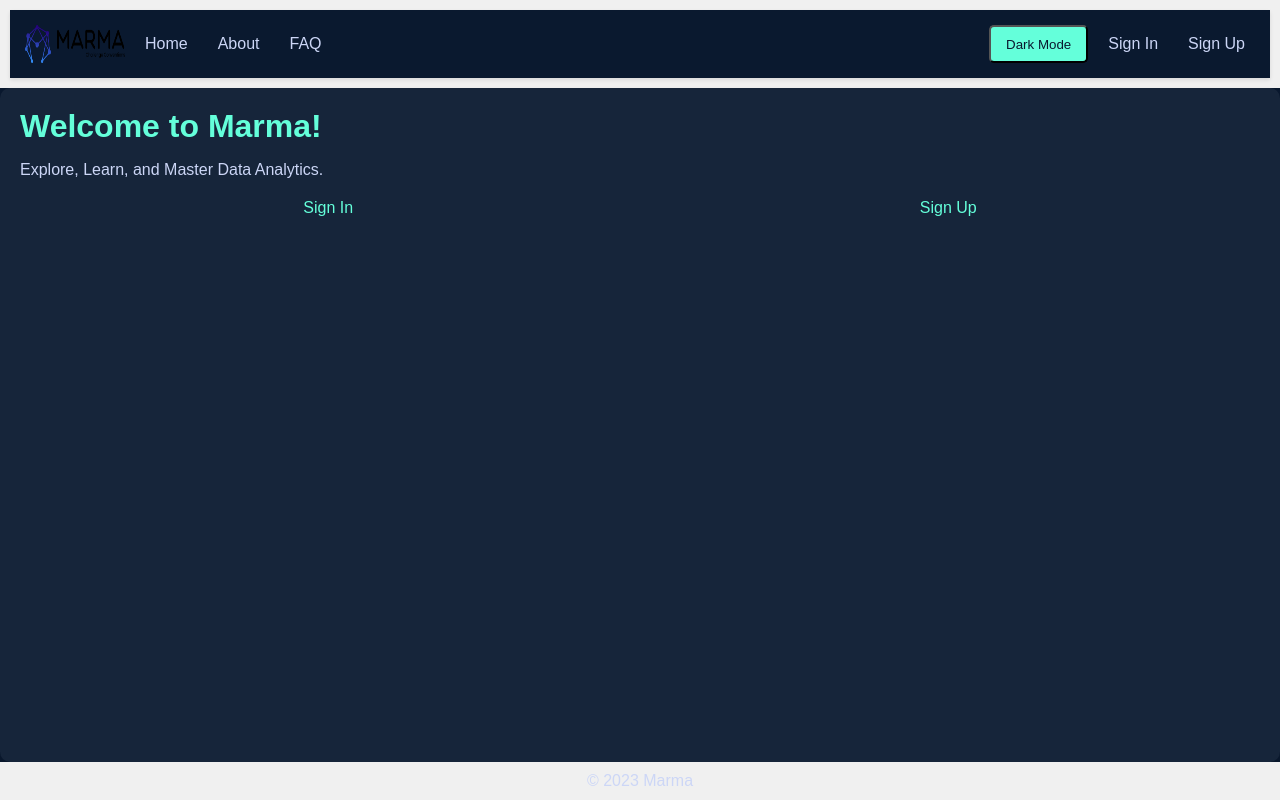
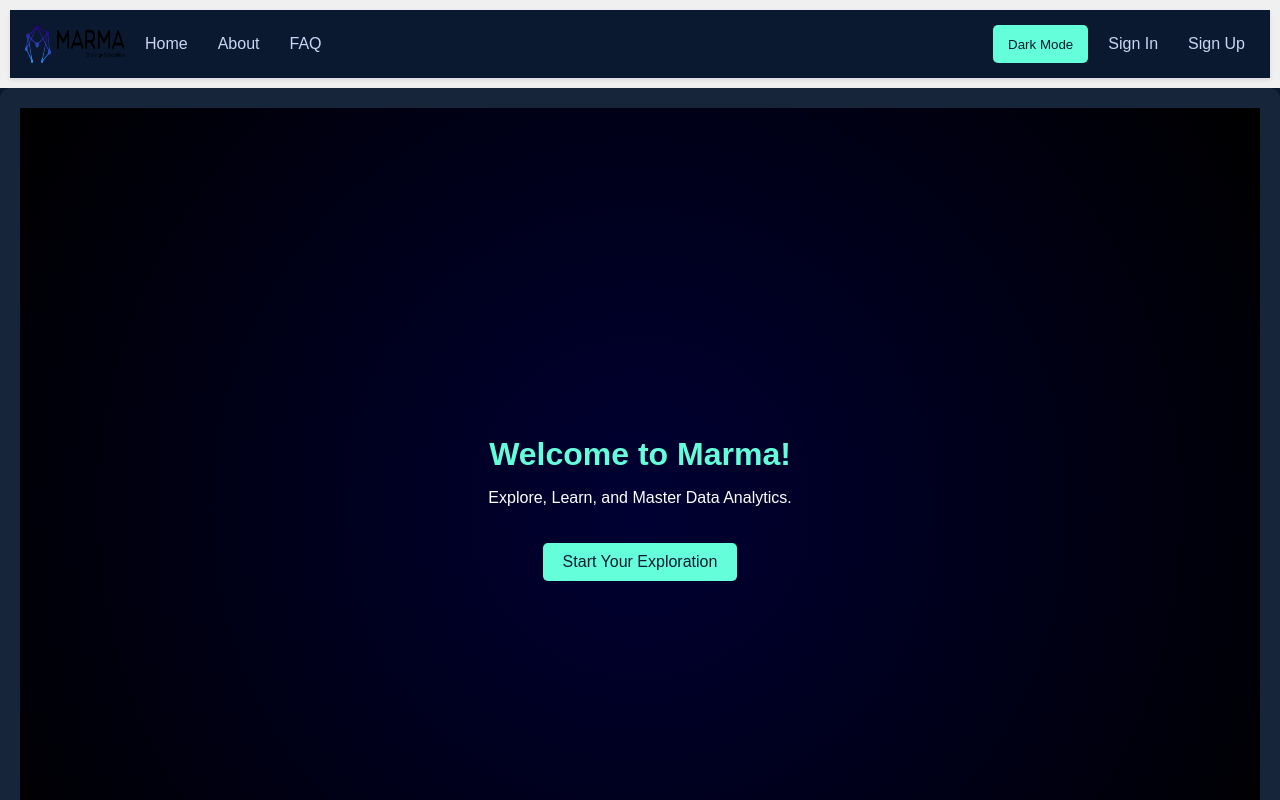
Before and after one commit to marma-akshay/marma_test_1, a React (Create React App) app in the folder frontend/: page / in a window 1280 px wide. Shown: the top 800 px of the page. Built offline with nearby package versions, Linux system fonts and the light colour scheme.

Commit message:
ehanced landing page 1

```diff
--- /dev/null
+++ b/frontend/src/components/LandingPage.css
@@ -0,0 +1,41 @@
+.landing-page {
+    background: radial-gradient(circle at center, #000033, #000000);
+    color: #ffffff;
+    height: 100vh;
+    display: flex;
+    flex-direction: column;
+    align-items: center;
+    justify-content: center;
+  }
+
+  .tunnel {
+    text-align: center;
+  }
+
+  .buttons {
+    display: flex;
+    justify-content: space-around;
+    margin-top: 20px;
+  }
+
+  .button {
+    padding: 10px 20px;
+    border: none;
+    background-color: #007bff;
+    color: #ffffff;
+    border-radius: 5px;
+    cursor: pointer;
+    transition: background-color 0.3s ease;
+  }
+
+  .button:hover {
+    background-color: #0056b3;
+  }
+
+  .explore-button {
+    background-color: #00cc66; /* Quantum glow color */
+  }
+
+  .sign-in-button, .sign-up-button {
+    background-color: #007bff; /* Regular button color */
+  }
--- a/frontend/src/components/LandingPage.js
+++ b/frontend/src/components/LandingPage.js
@@ -1,14 +1,16 @@
 import React from 'react';
 import { Link } from 'react-router-dom';
+import './LandingPage.css';
 
 function LandingPage() {
   return (
     <div className="landing-page">
-      <h1>Welcome to Marma!</h1>
-      <p>Explore, Learn, and Master Data Analytics.</p>
+      <div className="tunnel">
+        <h1>Welcome to Marma!</h1>
+        <p>Explore, Learn, and Master Data Analytics.</p>
+      </div>
       <div className="buttons">
-        <Link to="/signin">Sign In</Link>
-        <Link to="/signup">Sign Up</Link>
+        <Link to="/signup" className="button explore-button">Start Your Exploration</Link>
       </div>
     </div>
   );
--- a/package.json
+++ b/package.json
@@ -1,5 +1,6 @@
 {
   "dependencies": {
-    "bcrypt": "^5.1.0"
+    "bcrypt": "^5.1.0",
+    "three": "^0.155.0"
   }
 }
```
Also changed, not shown: 1 other file (tests, documents, lock files or other folders).
